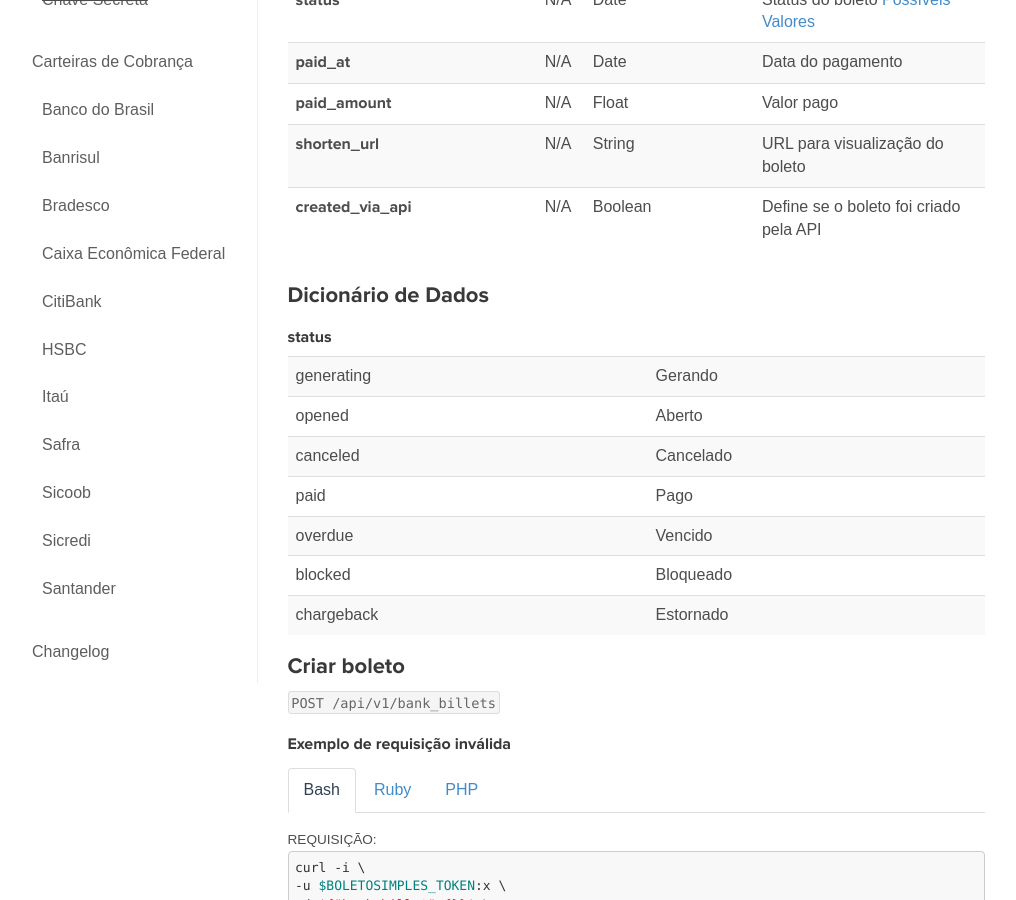
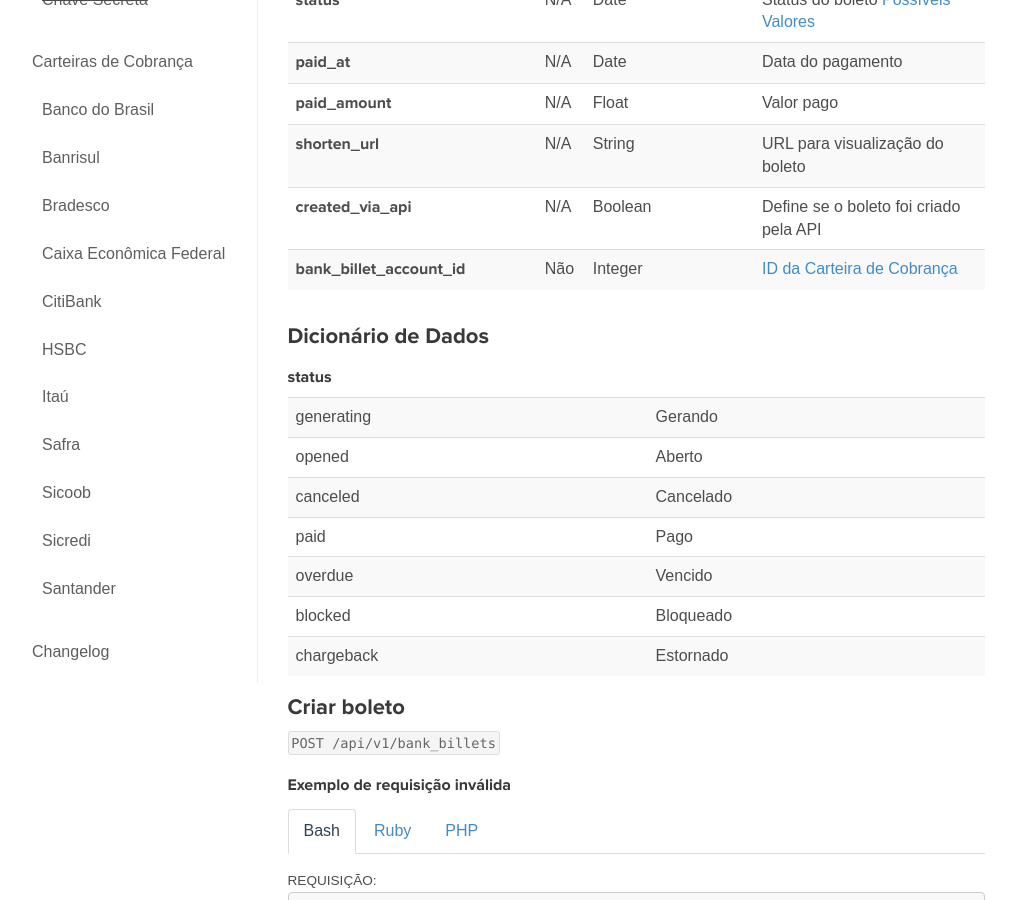
Before and after one commit to BoletoSimples/boletosimples-docs, a Jekyll site: the page built from reference/v1/bank_billets/index.md, in a window 1280 px wide and 900 px high, scrolled down 1664 px. Shown: the whole window, without its empty margins (135-1151 px from the left). Built offline with Jekyll 4.4.1, drawn with Linux system fonts in a browser that asks for light colours.

Commit message:
add bank_billet_account_id to bank billet

```diff
--- a/reference/v1/bank_billets/index.md
+++ b/reference/v1/bank_billets/index.md
@@ -40,6 +40,7 @@ breadcrumb: Boletos
 | **paid_amount**                 | N/A   | Float   |         | Valor pago
 | **shorten_url**                 | N/A   | String  |         | URL para visualização do boleto
 | **created_via_api**             | N/A   | Boolean |         | Define se o boleto foi criado pela API
+| **bank_billet_account_id**      | Não   | Integer |         | [ID da Carteira de Cobrança](/reference/v1/bank_billet_accounts/)
 
 ### Dicionário de Dados
 
```
